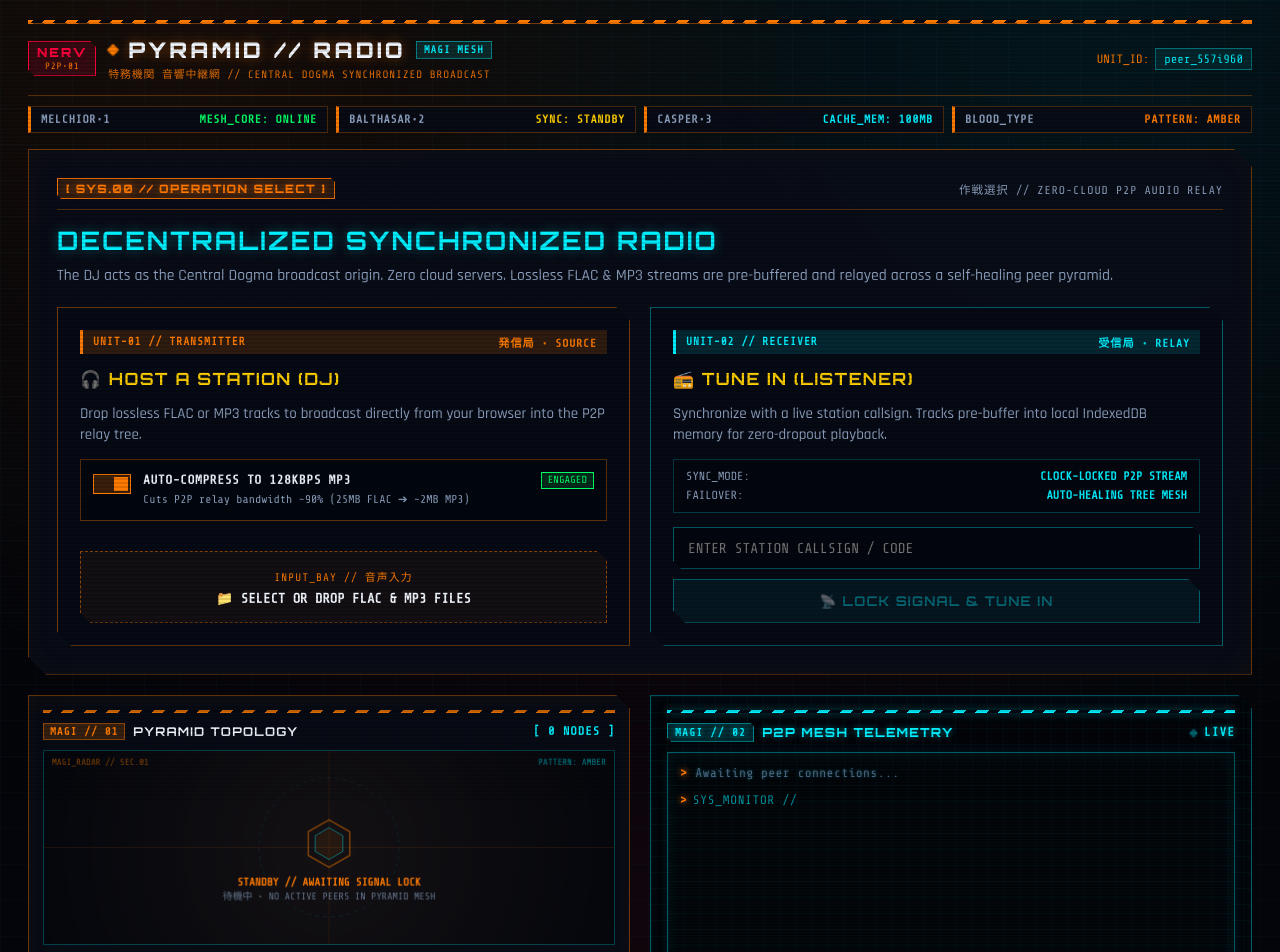
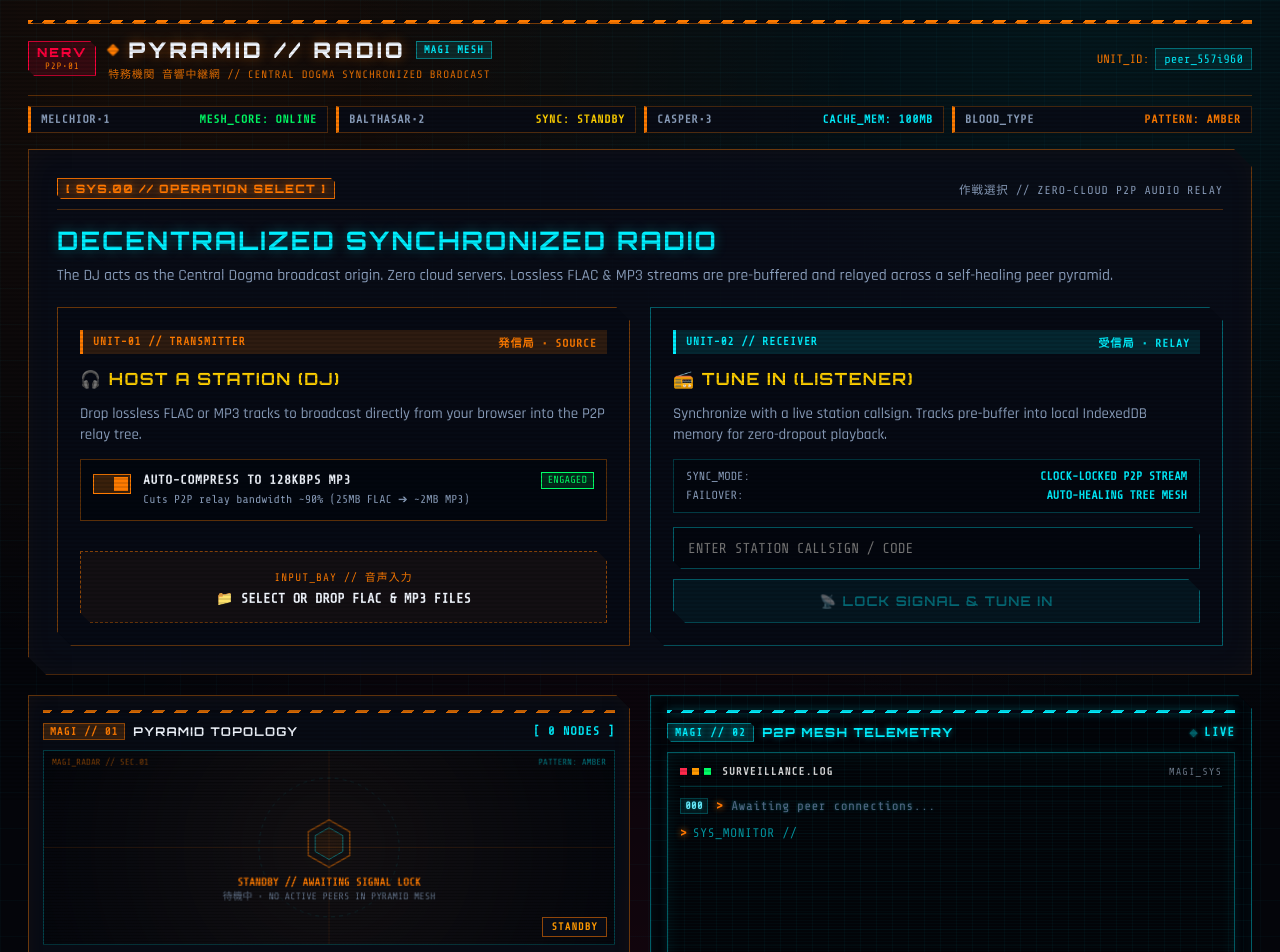
Before and after one commit to ICtallgeeseXC/braindance-dj-radio-spa, a Svelte app: page / in a window 1280 px wide. Shown: the top 952 px of the page. Built offline with nearby package versions, Linux system fonts and the light colour scheme.

Commit message:
Apply NERV-UI surveillance log, verdict stamp, and command LED styling

```diff
--- a/src/App.svelte
+++ b/src/App.svelte
@@ -1119,6 +1119,8 @@
                 <h3>TRANSMISSION MANIFEST ({playlist.length})</h3>
               </div>
               <label class="icon-btn add-songs-btn">
+                <span class="cmd-led" aria-hidden="true"></span>
+                <span class="cmd-prefix">CMD //</span>
                 <span class="btn-glyph">{addingTracks ? '⏳' : '＋'}</span>
                 <span>{addingTracks ? 'ENCODING…' : 'INJECT TRACKS'}</span>
                 <input type="file" multiple accept=".mp3,.flac,audio/*" style="display:none" disabled={addingTracks} onchange={handleAddTracksLive} />
@@ -1207,14 +1209,25 @@
           <span class="log-indicator"><span class="log-beacon">◆</span> LIVE</span>
         </div>
         <div class="log-window">
-          {#each statusLogs as log}
+          <div class="log-terminal-bar">
+            <div class="log-dots-group">
+              <span class="log-dot red"></span>
+              <span class="log-dot amber"></span>
+              <span class="log-dot green"></span>
+              <span class="log-term-title">SURVEILLANCE.LOG</span>
+            </div>
+            <span class="log-term-sys">MAGI_SYS</span>
+          </div>
+          {#each statusLogs as log, idx}
             <div class="log-line">
+              <span class="log-seq">{String(idx + 1).padStart(3, '0')}</span>
               <span class="log-arrow">&gt;</span>
               <span class="log-text">{log}</span>
             </div>
           {/each}
           {#if statusLogs.length === 0}
             <div class="log-line text-muted">
+              <span class="log-seq">000</span>
               <span class="log-arrow">&gt;</span>
               <span>Awaiting peer connections...</span>
             </div>
@@ -3040,8 +3053,63 @@
     box-shadow: 0 0 8px rgba(0, 240, 255, 0.6);
   }
 
+  .log-terminal-bar {
+    display: flex;
+    align-items: center;
+    justify-content: space-between;
+    padding-bottom: 8px;
+    margin-bottom: 4px;
+    border-bottom: 1px solid rgba(0, 240, 255, 0.22);
+    font-size: 0.68rem;
+    letter-spacing: 0.1em;
+  }
+
+  .log-dots-group {
+    display: flex;
+    align-items: center;
+    gap: 5px;
+  }
+
+  .log-dot {
+    width: 7px;
+    height: 7px;
+    display: inline-block;
+  }
+
+  .log-dot.red { background: #ff2a4d; }
+  .log-dot.amber { background: #ff9900; }
+  .log-dot.green { background: #00ff66; }
+
+  .log-term-title {
+    margin-left: 6px;
+    color: rgba(255, 255, 255, 0.85);
+    font-weight: 700;
+  }
+
+  .log-term-sys {
+    color: rgba(148, 163, 184, 0.75);
+    font-size: 0.64rem;
+  }
+
+  .log-seq {
+    display: inline-flex;
+    align-items: center;
+    justify-content: center;
+    min-width: 28px;
+    height: 16px;
+    padding: 0 4px;
+    font-size: 0.64rem;
+    font-weight: 700;
+    color: #67e8f9;
+    background: rgba(0, 240, 255, 0.08);
+    border: 1px solid rgba(0, 240, 255, 0.22);
+    flex-shrink: 0;
+    font-variant-numeric: tabular-nums;
+  }
+
   .log-line {
     display: flex;
+    align-items: flex-start;
     gap: 8px;
     color: #9fe6f7;
     word-break: break-word;
--- a/src/lib/PyramidTree.svelte
+++ b/src/lib/PyramidTree.svelte
@@ -238,6 +238,10 @@
   </div>
   <div class="canvas-wrap">
     <canvas bind:this={canvas} class="tree-canvas"></canvas>
+    <div class="canvas-scanlines" aria-hidden="true"></div>
+    <div class="verdict-stamp" class:ok={peers.length > 0}>
+      {peers.length > 0 ? 'CHECK O.K.' : 'STANDBY'}
+    </div>
   </div>
   <div class="tree-legend">
     <div class="legend-item"><span class="hex-dot dj"></span> DJ ROOT</div>
@@ -313,6 +317,40 @@
     position: relative;
   }
 
+  .canvas-scanlines {
+    position: absolute;
+    inset: 0;
+    background: repeating-linear-gradient(
+      0deg,
+      rgba(0, 0, 0, 0.28) 0px,
+      rgba(0, 0, 0, 0.28) 1px,
+      transparent 1px,
+      transparent 3px
+    );
+    pointer-events: none;
+  }
+
+  .verdict-stamp {
+    position: absolute;
+    right: 8px;
+    bottom: 8px;
+    padding: 3px 8px;
+    font-family: var(--font-mono);
+    font-size: 0.65rem;
+    font-weight: 700;
+    letter-spacing: 0.1em;
+    color: #ff9900;
+    background: rgba(8, 12, 22, 0.88);
+    border: 1px solid rgba(255, 119, 0, 0.55);
+    pointer-events: none;
+  }
+
+  .verdict-stamp.ok {
+    color: #00ff88;
+    border-color: rgba(0, 255, 136, 0.6);
+    text-shadow: 0 0 6px rgba(0, 255, 136, 0.55);
+  }
+
   .tree-canvas {
     display: block;
     width: 100%;
```
